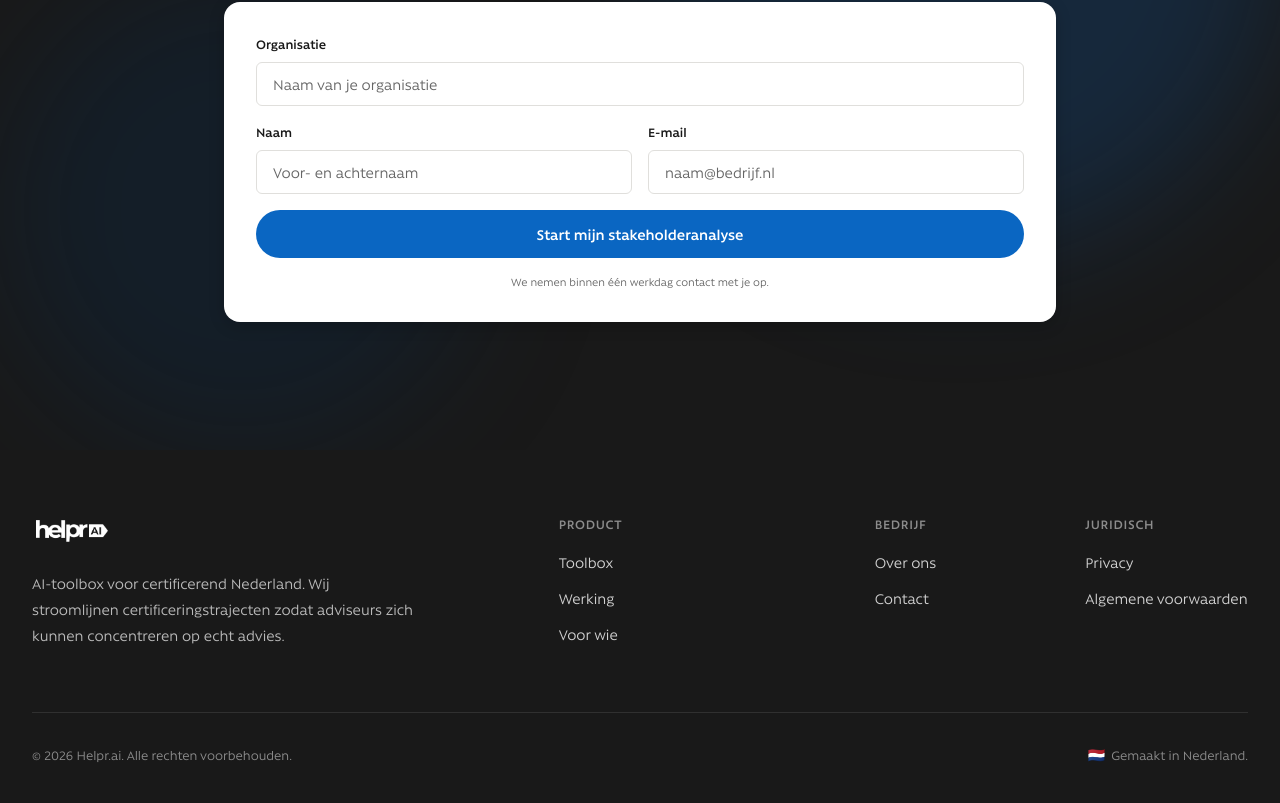
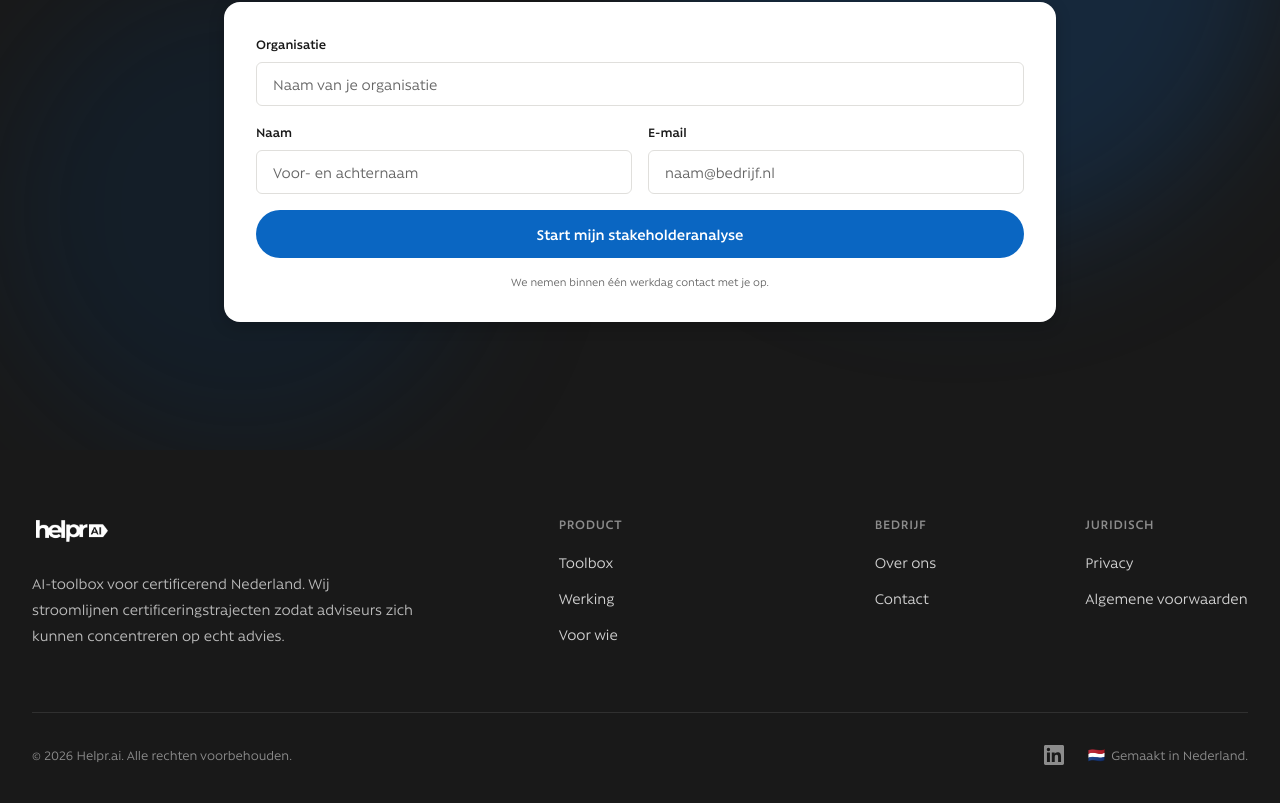
Before and after one commit to helpr-ai/helpr-ai-marketing-page, a Nuxt app: page / in a window 1280 px wide. Shown: the part 10137-10940 px from the top of the page. Built offline with nearby package versions, Linux system fonts and the light colour scheme.

Commit message:
Update SiteFooter component to include LinkedIn link and improve layout. Adjust footer structure for better alignment and responsiveness.

```diff
--- a/components/SiteFooter.vue
+++ b/components/SiteFooter.vue
@@ -35,10 +35,23 @@
 
       <div class="mt-16 pt-8 border-t border-white/10 flex flex-col md:flex-row justify-between items-start md:items-center gap-4">
         <p class="text-sm text-white/50">{{ $t('footer.copyright', { year: year }) }}</p>
-        <p class="text-sm flex items-center gap-1.5">
-          <span aria-hidden="true">🇳🇱</span>
-          <span class="text-white/50">{{ $t('footer.tagline2') }}</span>
-        </p>
+        <div class="flex items-center gap-6">
+          <a
+            href="https://www.linkedin.com/company/helpr-ai"
+            target="_blank"
+            rel="noopener noreferrer"
+            aria-label="Helpr.ai on LinkedIn"
+            class="text-white/50 hover:text-white transition-colors"
+          >
+            <svg class="w-5 h-5" fill="currentColor" viewBox="0 0 24 24" aria-hidden="true">
+              <path d="M20.447 20.452h-3.554v-5.569c0-1.328-.027-3.037-1.852-3.037-1.853 0-2.136 1.445-2.136 2.939v5.667H9.351V9h3.414v1.561h.046c.477-.9 1.637-1.85 3.37-1.85 3.601 0 4.267 2.37 4.267 5.455v6.286zM5.337 7.433a2.062 2.062 0 01-2.063-2.065 2.063 2.063 0 112.063 2.065zm1.782 13.019H3.555V9h3.564v11.452zM22.225 0H1.771C.792 0 0 .774 0 1.729v20.542C0 23.227.792 24 1.771 24h20.451C23.2 24 24 23.227 24 22.271V1.729C24 .774 23.2 0 22.222 0h.003z" />
+            </svg>
+          </a>
+          <p class="text-sm flex items-center gap-1.5">
+            <span aria-hidden="true">🇳🇱</span>
+            <span class="text-white/50">{{ $t('footer.tagline2') }}</span>
+          </p>
+        </div>
       </div>
     </div>
   </footer>
```
